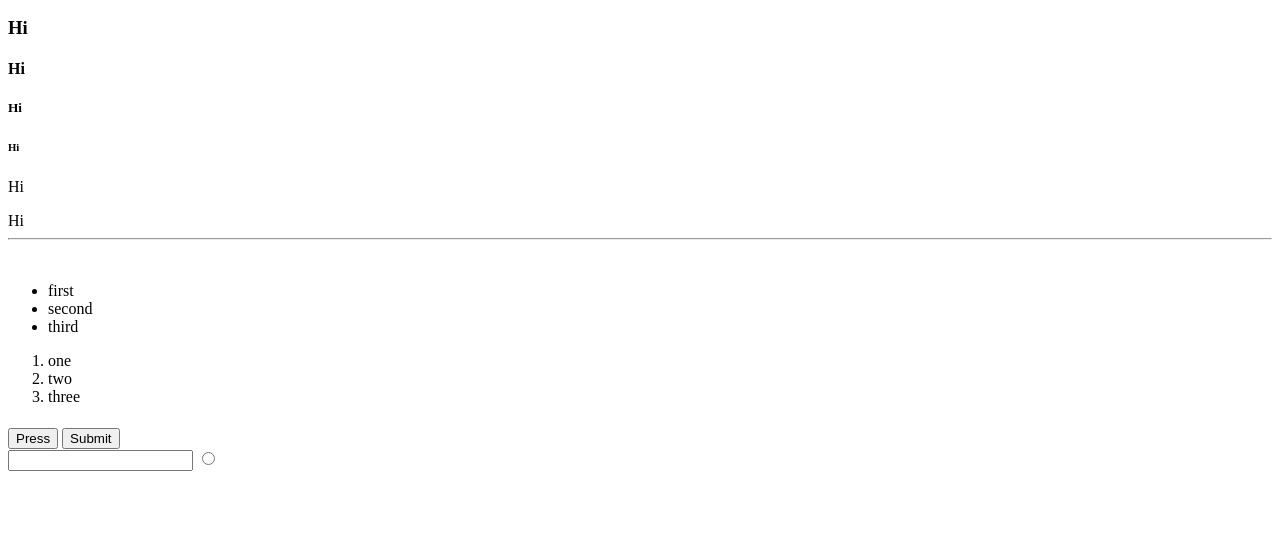
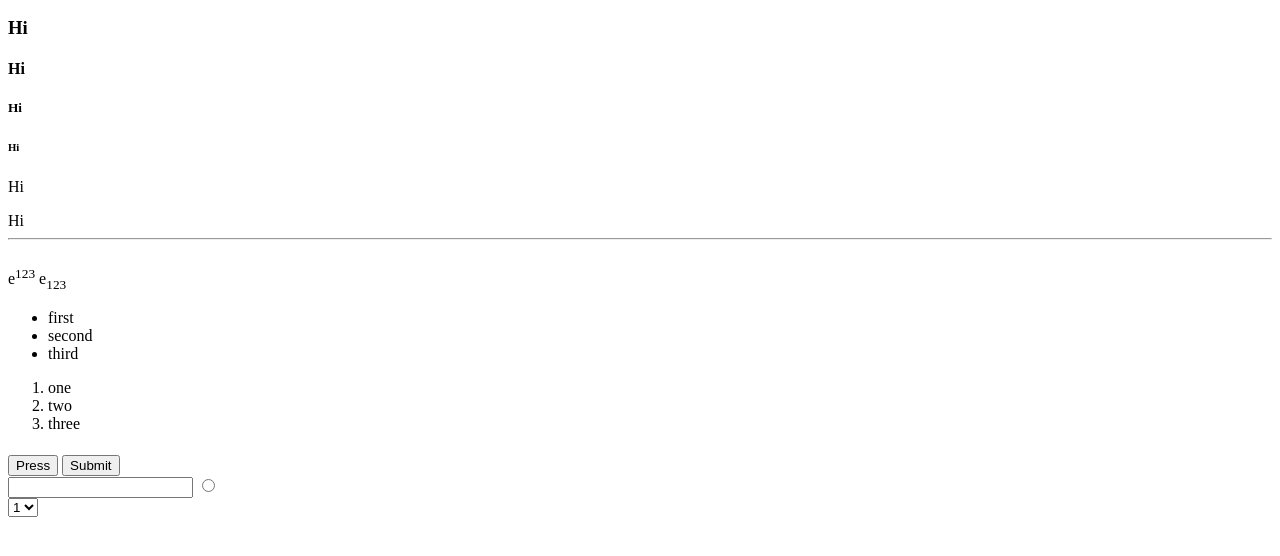
Before and after one commit to andrusb21/HelloWorld, a plain HTML site: page index.html in a window 1280 px wide. Shown: the part 242-798 px from the top of the page. Drawn offline with Linux system fonts and the light colour scheme.

Commit message:
Added new tags

```diff
--- a/index.html
+++ b/index.html
@@ -18,6 +18,8 @@
     <a>Hi</a>
     <hr>
     <br>
+    e<sup>123</sup>
+    e<sub>123</sub>
     <ul>
         <li>first</li>
         <li>second</li>
@@ -48,5 +50,10 @@
     <audio>
         <source></source>
     </audio>
+
+    <select>
+        <option>1</option>
+        <option>2</option>
+      </select>
 </body>
 </html>
```
